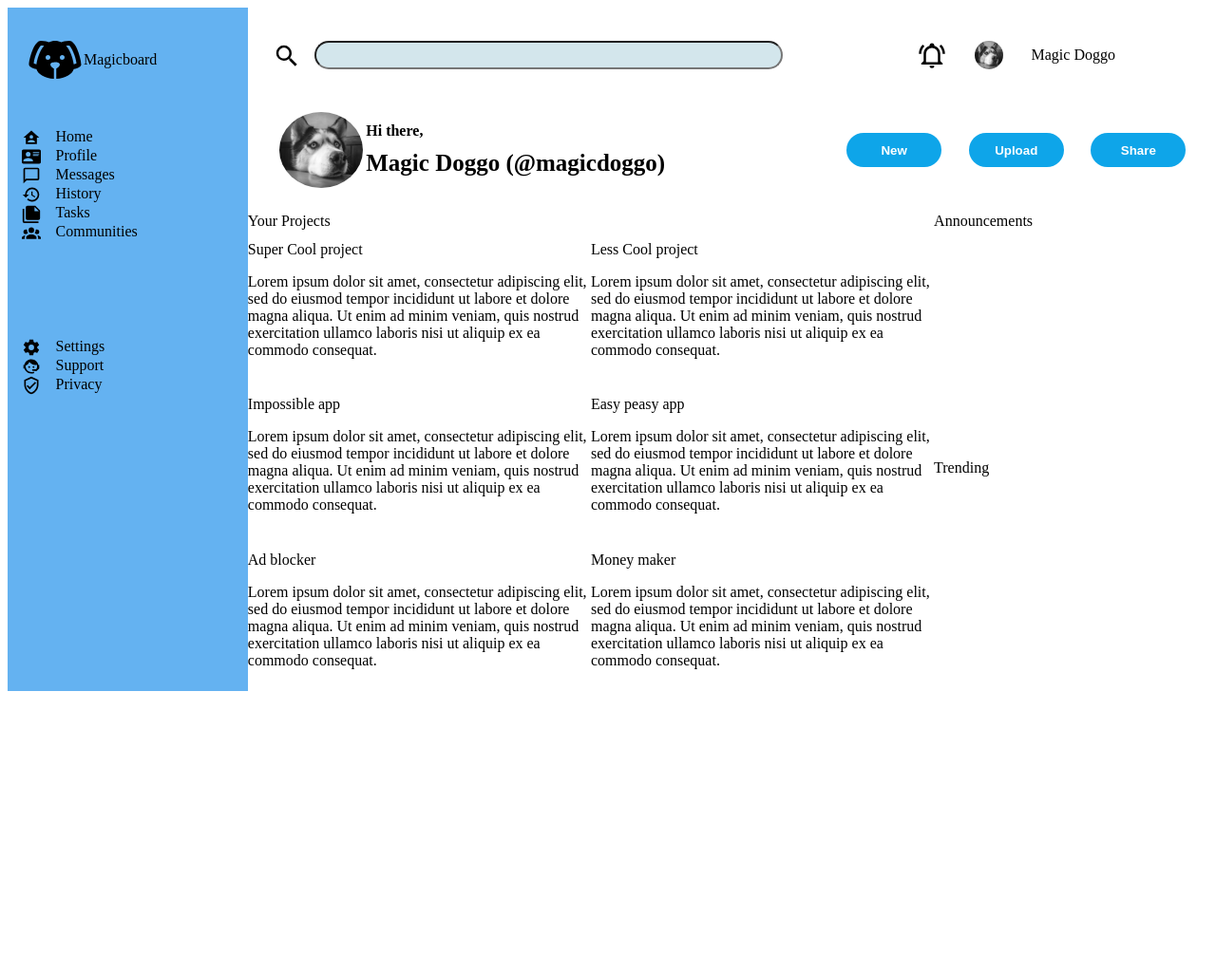
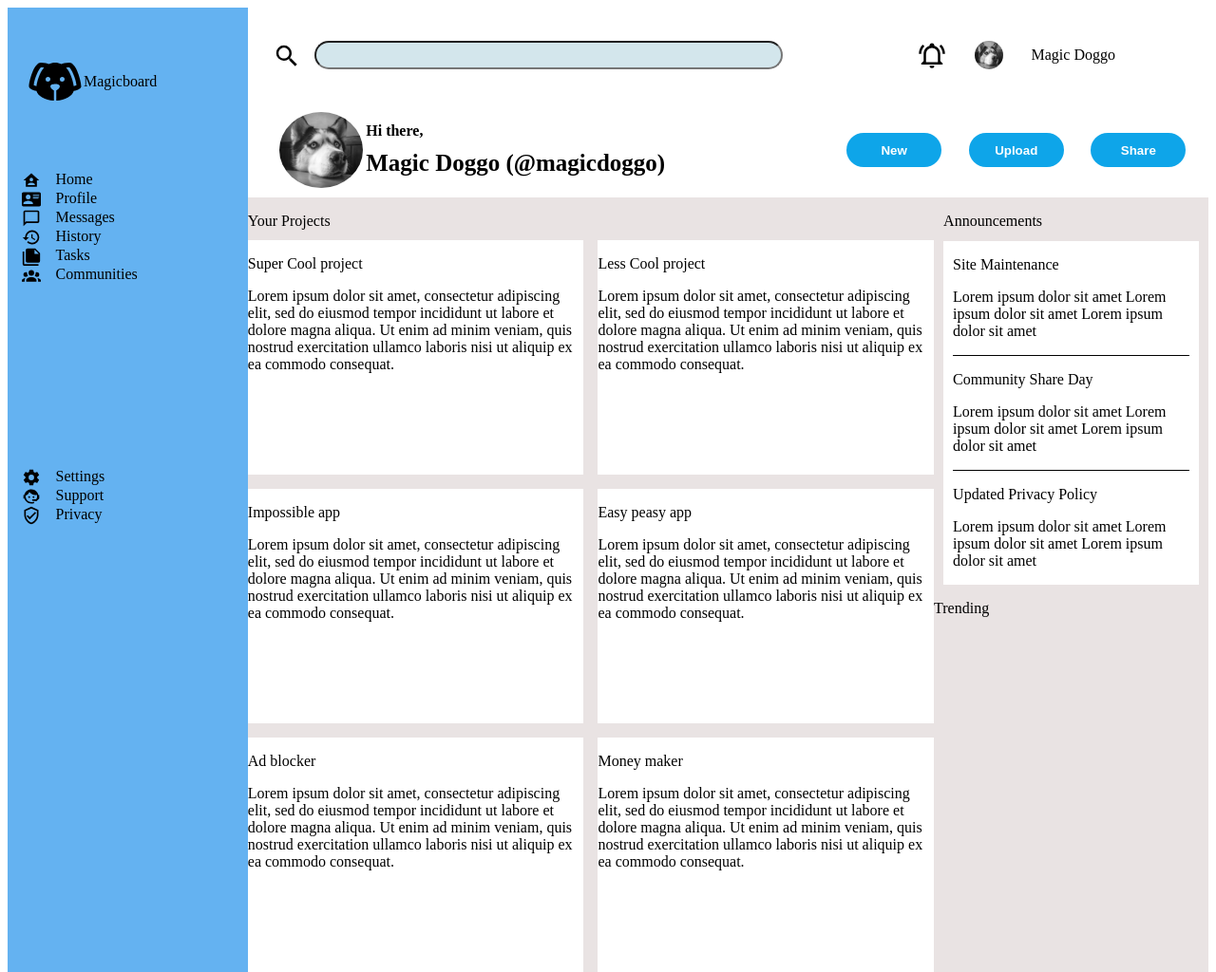
Before and after one commit to magic-doggo/project-admin-dashboard, a plain HTML site: page index.html in a window 1280 px wide. Shown: the whole page at 95% size. Before the commit the page ends 800 px from the top, so only its background shows below. Drawn offline with Linux system fonts and the light colour scheme.

Commit message:
Align annoucements box

```diff
--- a/index.html
+++ b/index.html
@@ -114,7 +114,20 @@
             </div>
             <div class="announcements">
                 <p>Announcements</p>
-                <div class="announcements-box"></div>
+                <div class="announcements-box">
+                    <div class="site-maintenance">
+                        <p>Site Maintenance</p>
+                        <p> Lorem ipsum dolor sit amet Lorem ipsum dolor sit amet Lorem ipsum dolor sit amet</p>
+                    </div>
+                    <div class="community-share-day">
+                        <p>Community Share Day</p>
+                        <p> Lorem ipsum dolor sit amet Lorem ipsum dolor sit amet Lorem ipsum dolor sit amet</p>
+                    </div>
+                    <div class="updated-privacy-policy">
+                        <p>Updated Privacy Policy</p>
+                        <p> Lorem ipsum dolor sit amet Lorem ipsum dolor sit amet Lorem ipsum dolor sit amet</p>
+                    </div>
+                </div>
             </div>
             <div class="trending">
                 <p>Trending</p>
--- a/styles.css
+++ b/styles.css
@@ -154,6 +154,7 @@ li > img {
     grid-column: 2 / 3;
     grid-template-columns: 5fr 2fr;
     grid-template-rows: 1fr 1fr;
+    background-color: rgb(233, 227, 227);
 }
 
 .your-projects {
@@ -162,6 +163,11 @@ li > img {
     grid-template-columns: 1fr 1fr;
     grid-template-rows: 30px 1fr 1fr;
     grid-auto-rows: 1fr;
+    gap: 15px;
+}
+
+.project-box {
+    background-color: white;
 }
 
 .projects-header {
@@ -169,12 +175,37 @@ li > img {
     grid-column: 1 / 3;
 }
 
-.announcements-box {
+.announcements {
     display: grid;
     grid-row: 1 / 2;
 }
 
-.tending-box {
+.announcements > p {
+    margin: 16px 10px 0 10px;
+    height: 30px;
+    /* lazy, make  */
+}
+
+.announcements-box {
+    background-color: white;
+    margin: 0 10px 0 10px;
+}
+
+.site-maintenance {
+    border-bottom: 1px solid black;
+    margin: 10px;
+}
+
+.community-share-day {
+    border-bottom: 1px solid black;
+    margin: 10px;
+}
+
+.updated-privacy-policy {
+    margin: 10px;
+}
+
+.trending {
     display: grid;
     grid-row: 2 / 3;
 }
```
